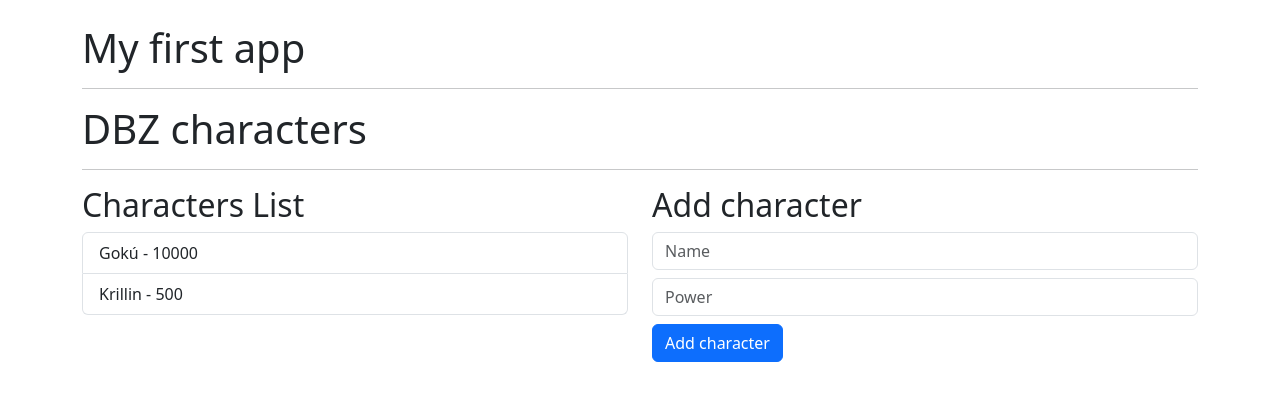
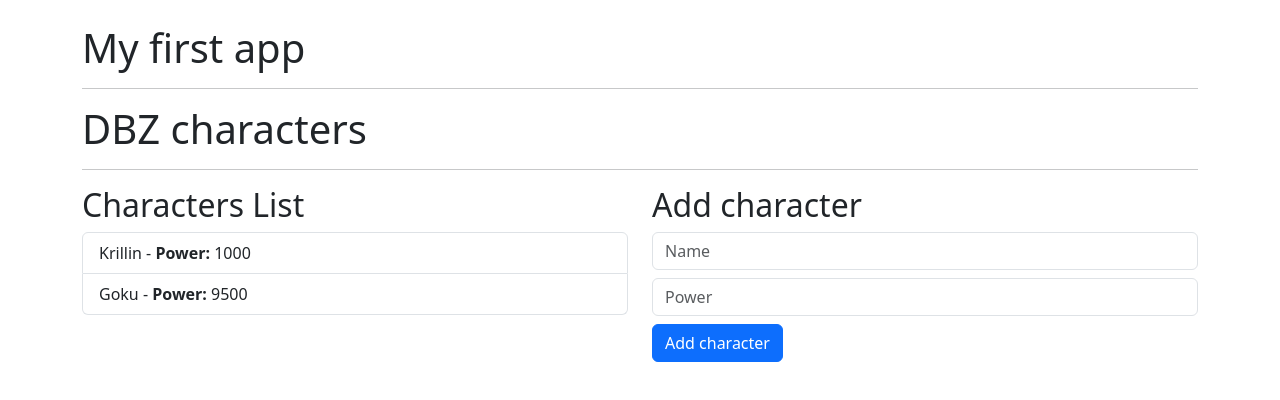
Before and after one commit to machelinos/angular-24-bases, an Angular app: page / in a window 1280 px wide. Shown: the top 400 px of the page. Built offline with nearby package versions, Linux system fonts and the light colour scheme.

Commit message:
DBZ Input for list component

```diff
--- a/src/app/dbz/components/list/list.component.html
+++ b/src/app/dbz/components/list/list.component.html
@@ -1,5 +1,7 @@
 <h2>Characters List</h2>
 <ul class="list-group">
-    <li class="list-group-item">Gokú - 10000</li>
-    <li class="list-group-item">Krillin - 500</li>
+    <li *ngFor="let character of characterList" class="list-group-item">
+        <span>{{ character.name }}</span> - <strong> Power: </strong> <span>{{ character.power }}</span>
+
+    </li>
 </ul>
--- a/src/app/dbz/components/list/list.component.ts
+++ b/src/app/dbz/components/list/list.component.ts
@@ -1,4 +1,5 @@
-import { Component } from '@angular/core';
+import { Component, Input } from '@angular/core';
+import { Character } from '../../interfaces/character.interface';
 
 @Component({
   selector: 'dbz-list',
@@ -6,5 +7,12 @@
   styleUrl: './list.component.css'
 })
 export class ListComponent {
+  @Input()
+  public characterList: Character[] = [
+    {
+      name: 'Trunks',
+      power: 10
+    }
+  ]
 
 }
--- /dev/null
+++ b/src/app/dbz/interfaces/character.interface.ts
@@ -0,0 +1,4 @@
+export interface Character {
+    name: string;
+    power: number;
+}
--- a/src/app/dbz/pages/main-page.component.html
+++ b/src/app/dbz/pages/main-page.component.html
@@ -3,7 +3,7 @@
 
 <div class="row">
     <div class="col">
-        <dbz-list></dbz-list>
+        <dbz-list [characterList]="characters"></dbz-list>
     </div>
 
     <div class="col">
--- a/src/app/dbz/pages/main-page.component.ts
+++ b/src/app/dbz/pages/main-page.component.ts
@@ -1,9 +1,20 @@
 import { Component } from "@angular/core";
+import { Character } from "../interfaces/character.interface";
 
 @Component({
     selector: 'app-dbz-main-page',
     templateUrl: './main-page.component.html'
 })
 export class MainPageComponent {
+    public characters: Character[] = [
+        {
+            name: 'Krillin',
+            power: 1000
+        },
+        {
+            name: 'Goku',
+            power: 9500
+        }
+    ]
 
 }
```
